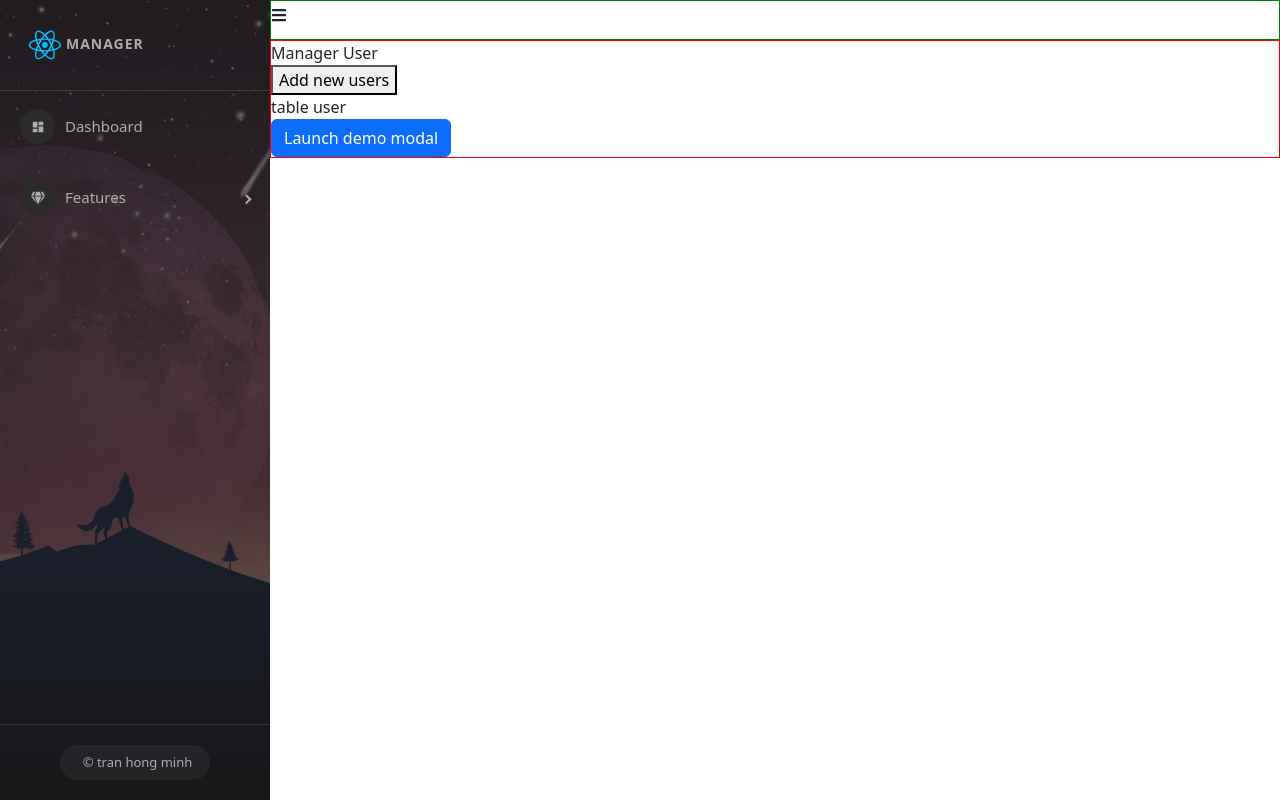
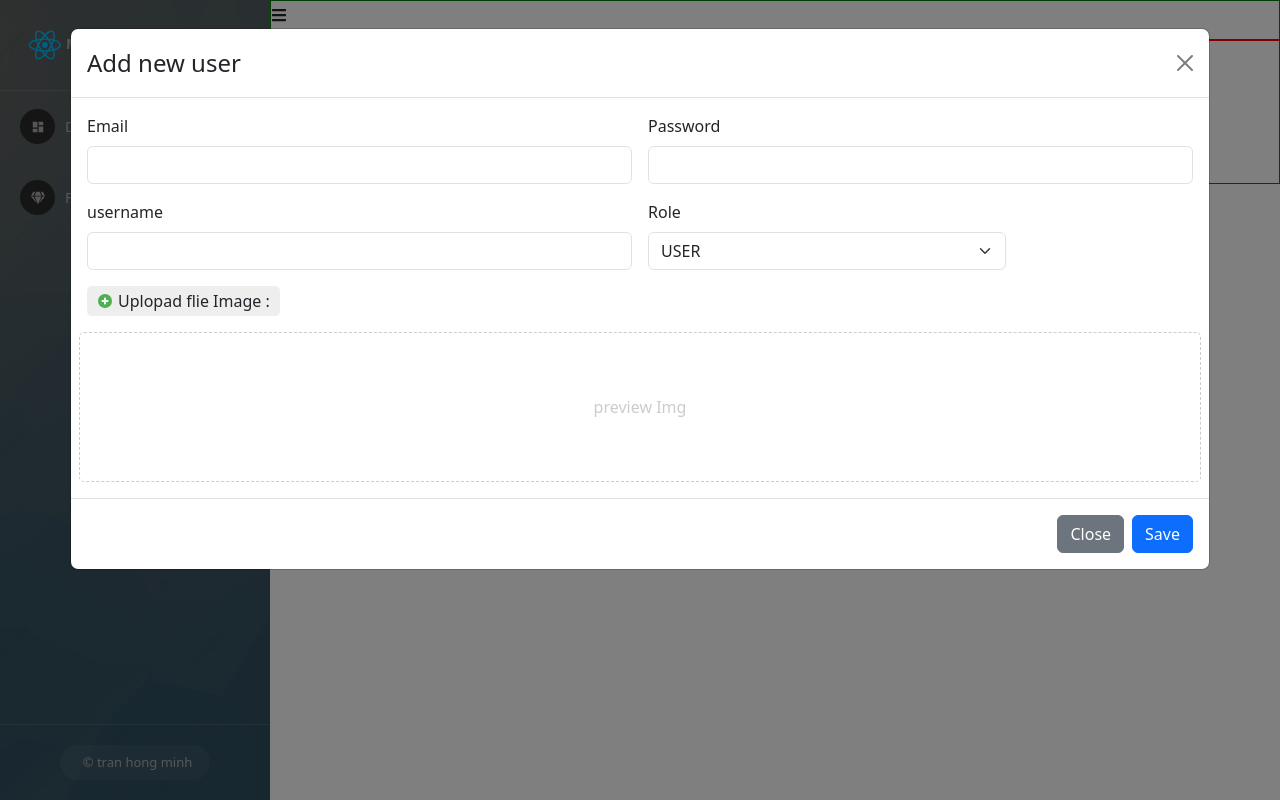
Before and after one commit to Minhth1204/project-reactjs, a React (Create React App) app: page /admins/manage-users in a window 1280 px wide. Both pictures are taken after a click on the button "Add new users". Built offline with nearby package versions, Linux system fonts and the light colour scheme.

Commit message:
chinh sua sidebar va dung axios de goi toi api

```diff
--- a/src/Components/Admin/SideBarAdmin.js
+++ b/src/Components/Admin/SideBarAdmin.js
@@ -9,7 +9,7 @@ import {
     SidebarContent,
 } from 'react-pro-sidebar';
 import { FaTachometerAlt, FaGem, FaList, FaGithub, FaRegLaughWink, FaHeart } from 'react-icons/fa';
-import sidebarBg from '../../assets/bg2.jpg';
+import sidebarBg from '../../assets/bgsidebar.jpg';
 import { Link } from 'react-router-dom'
 import { DiReact } from "react-icons/di";
 import { MdDashboard } from "react-icons/md";
@@ -78,7 +78,7 @@ const SideBar = (props) => {
                         }}
                     >
                         <a
-                            href="https://github.com/Minhth1204/project-reactjs"
+                            href="http://localhost:3000/"
                             target="_blank"
                             className="sidebar-btn"
                             rel="noopener noreferrer"
--- a/src/Components/Admin/content/ManagerUser.js
+++ b/src/Components/Admin/content/ManagerUser.js
@@ -1,23 +1,31 @@
 import ModalCreateUser from "./ModalCreateUser";
 import './ManagerUser.scss'
+import { useState } from "react";
+
 
 const ManagerUser = () => {
+
+    const [showModalCreateUser, setShowModalCreateUser] = useState(false);
+
     return (
-        <div classNameName="manga-user-container">
-            <div classNameName="title">
+        <div className="manager-user-container">
+            <div className="title"  >
                 Manager User
             </div>
-            <div classNameName="users-content">
-                <div>
-                    <button>Add new users</button>
+            <div className="users-content">
+                <div className="btn-add-new">
+                    <button className="btn btn-primary" onClick={() => setShowModalCreateUser(true)}> Add new users</button>
                 </div>
-                <div>
+                <div className="table-users-container">
                     table user
 
                 </div>
-                <ModalCreateUser />
+                <ModalCreateUser
+                    show={showModalCreateUser}
+                    setShow={setShowModalCreateUser}
+                />
             </div>
-        </div>
+        </div >
     )
 }
 export default ManagerUser;
--- a/src/Components/Admin/content/ManagerUser.scss
+++ b/src/Components/Admin/content/ManagerUser.scss
@@ -1,6 +1,18 @@
-.manga-user-container {
-    .users-content {}
+.manager-user-container {
+    padding: 10px;
+
+    .title {
+        font-size: 20px;
+        font-weight: 600;
+    }
+
+    .users-content {
+        .btn-add-new {
+            margin: 15px 0px;
+        }
+    }
 }
+
 
 .modal-add-user {
     .img-preview {
--- a/src/Components/Admin/content/ModalCreateUser.js
+++ b/src/Components/Admin/content/ModalCreateUser.js
@@ -2,12 +2,17 @@ import { useState } from 'react';
 import Button from 'react-bootstrap/Button';
 import Modal from 'react-bootstrap/Modal';
 import { FcPlus } from "react-icons/fc";
-const ModalCreateUser = () => {
-
-    const [show, setShow] = useState(false);
-
-    const handleClose = () => setShow(false);
-    const handleShow = () => setShow(true);
+import axios from 'axios';
+const ModalCreateUser = (props) => {
+    const { show, setShow } = props
+    const handleClose = () => {
+        setShow(false)
+        setEmail("");
+        setPassWord("");
+        setRole("USER");
+        setImg("");
+        setPreviewImage("");
+    };
 
     const [email, setEmail] = useState('');
     const [username, setUserName] = useState('');
@@ -27,13 +32,33 @@ const ModalCreateUser = () => {
 
     }
 
+    const handleSubmitCreateUser = async () => {
+        //validate: làm sau
 
+        // Tạo đối tượng FormData
+        const form = new FormData();
+        form.append('email', email);
+        form.append('password', Password);
+        form.append('username', username);
+        form.append('role', role);
+        form.append('UserImage', img);
 
+        try {
+            let res = await axios.post('http://localhost:8081/api/v1/participant', form, {
+                headers: {
+                    'Content-Type': 'multipart/form-data'
+                }
+            });
+            console.log('>>>>check res', res);
+        } catch (error) {
+            console.error('Error while creating user:', error);
+        }
+    }
     return (
         <>
-            <Button variant="primary" onClick={handleShow}>
+            {/* <Button variant="primary" onClick={handleShow}>
                 Launch demo modal
-            </Button>
+            </Button> */}
 
             <Modal
                 show={show}
@@ -101,7 +126,7 @@ const ModalCreateUser = () => {
                     <Button variant="secondary" onClick={handleClose}>
                         Close
                     </Button>
-                    <Button variant="primary" onClick={handleClose}>
+                    <Button variant="primary" onClick={() => handleSubmitCreateUser()}>
                         Save
                     </Button>
                 </Modal.Footer>
```
Also changed, not shown: src/assets/bgsidebar.jpg (added).
